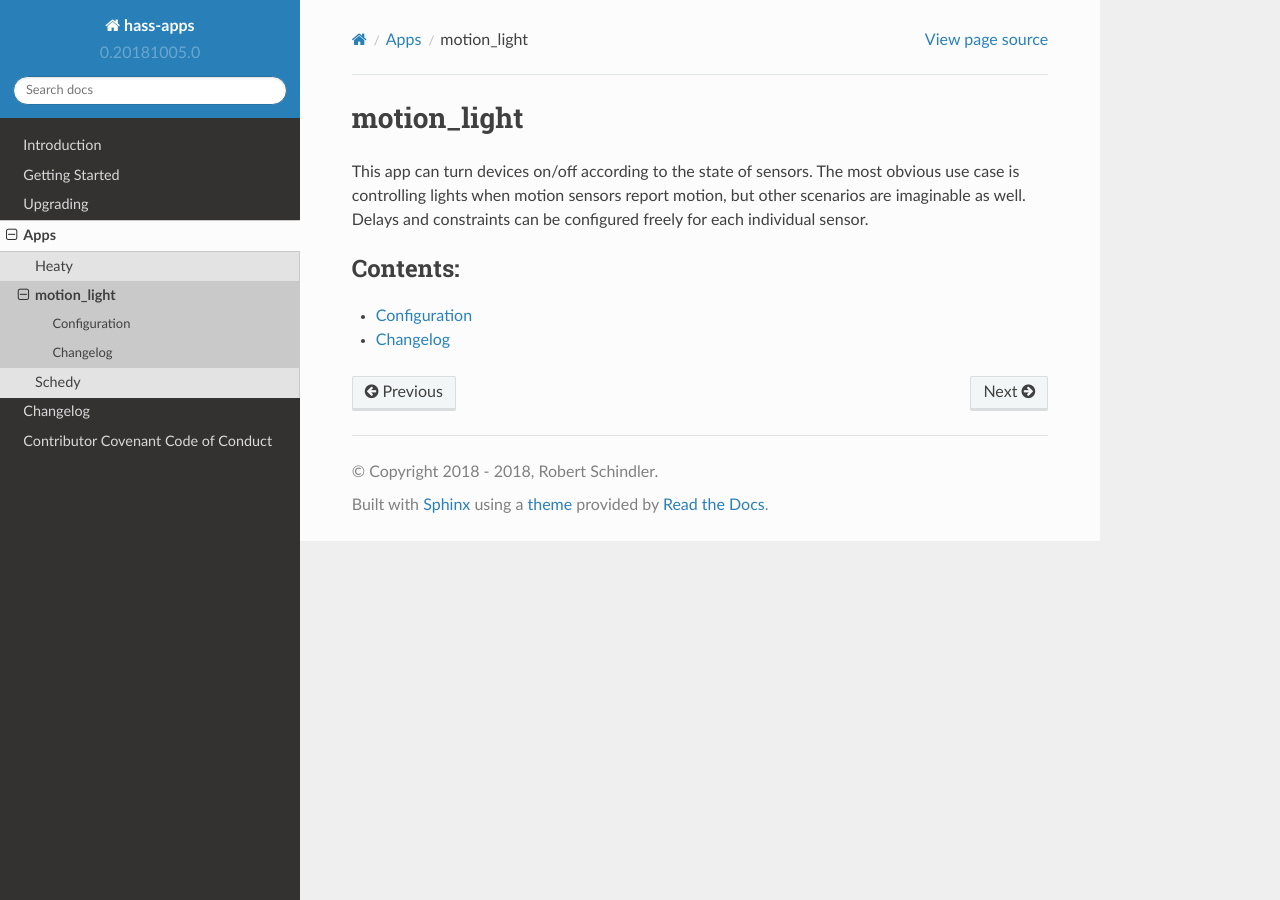
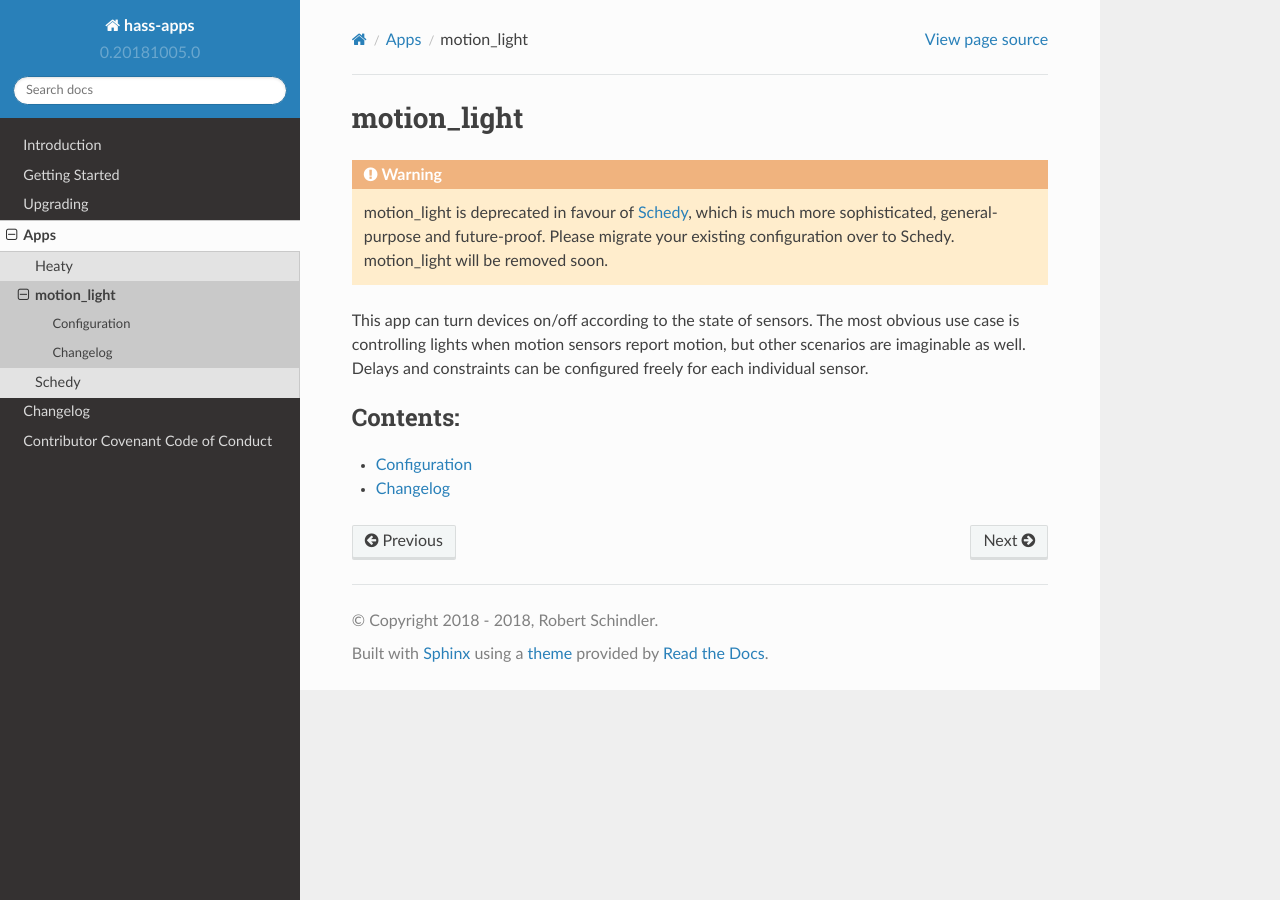
Before and after one commit to bob1de/hass-apps, a Sphinx documentation site: the page built from docs/apps/motion_light/index.rst, in a window 1280 px wide. Built offline with Sphinx 7.4.7 and the Read the Docs theme 2.0.0, drawn with Linux system fonts in a browser that asks for light colours.

Commit message:
[motion_light] Warn about deprecation in docs

```diff
--- a/docs/apps/motion_light/index.rst
+++ b/docs/apps/motion_light/index.rst
@@ -1,5 +1,13 @@
 motion_light
 ============
+
+.. warning::
+
+   motion_light is deprecated in favour of :doc:`/apps/schedy/index`,
+   which is much more sophisticated, general-purpose and
+   future-proof. Please migrate your existing configuration over to
+   Schedy.
+   motion_light will be removed soon.
 
 This app can turn devices on/off according to the state of sensors.
 The most obvious use case is controlling lights when motion sensors
```
